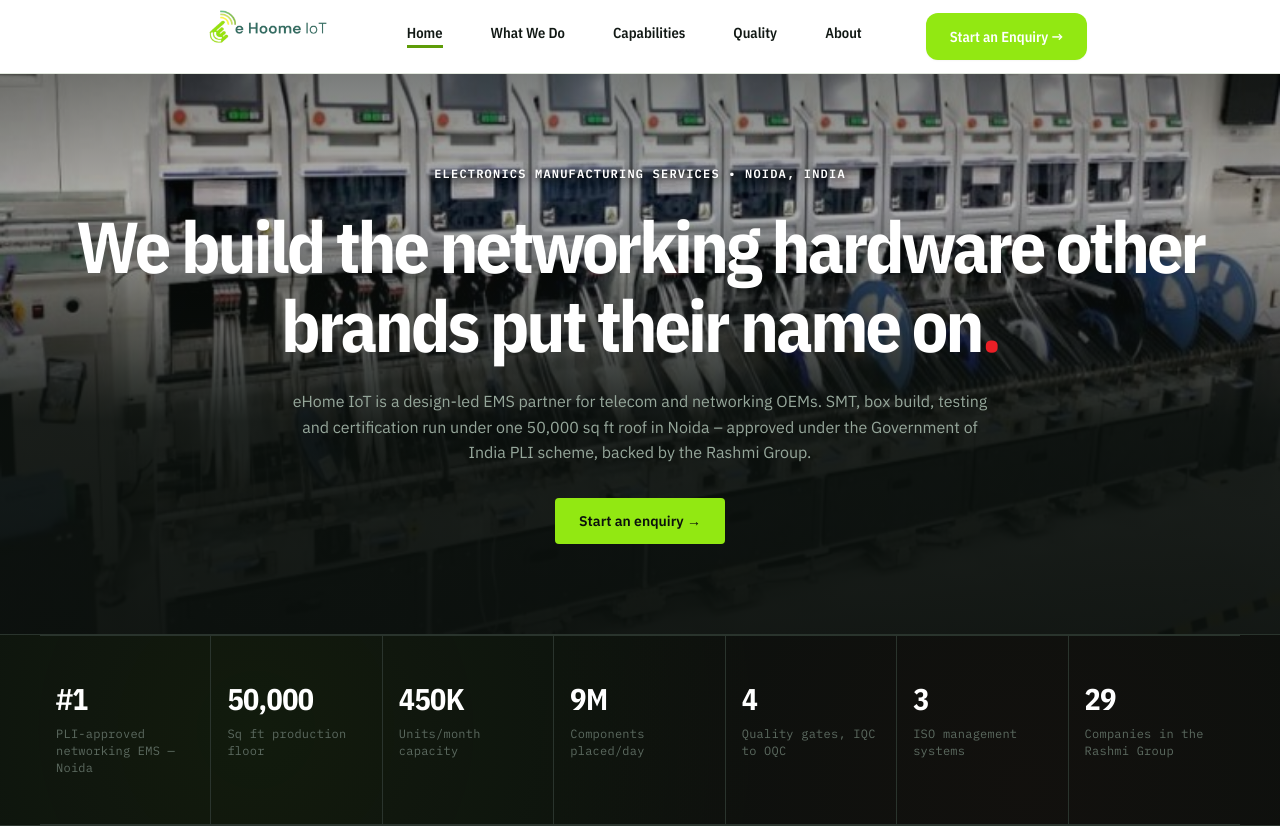
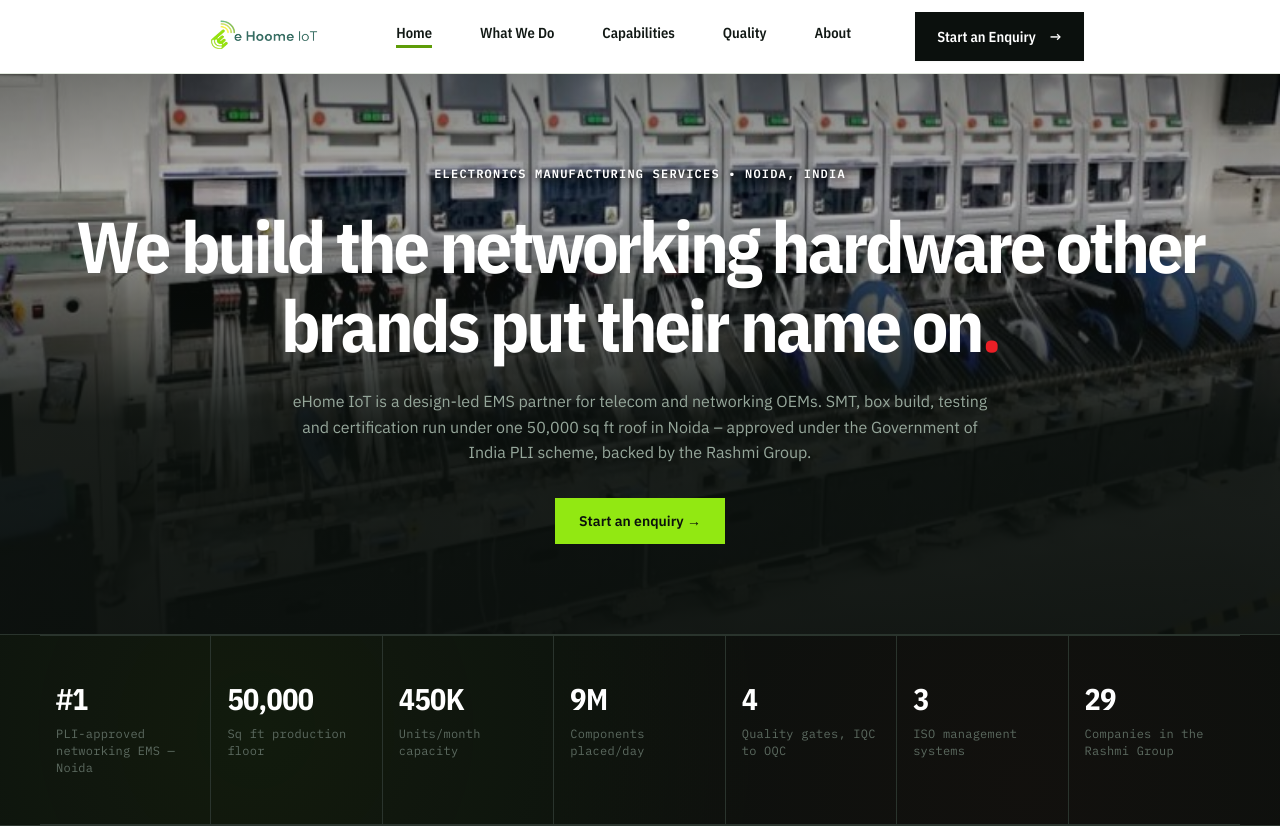
Before and after one commit to rashmigroupdeveloper/Ehoome-Website, a React (Vite) app: page / in a window 1280 px wide. Shown: the top 826 px of the page. Built offline with nearby package versions, Linux system fonts and the light colour scheme.

Commit message:
fixed logo in nav bar

```diff
--- a/src/components/Header.css
+++ b/src/components/Header.css
@@ -51,9 +51,9 @@
 
 .logo-mark {
   flex-shrink: 0;
-  height: 150px;
+  height: 44px;
   width: auto;
-  max-height: 150px;
+  max-height: 44px;
   object-fit: contain;
 }
 
@@ -130,10 +130,13 @@
 }
 
 .nav-cta-button {
-  background-color: var(--signal);
-  color: white;
-  padding: 12px 24px;
-  border-radius: var(--radius);
+  display: inline-flex;
+  align-items: center;
+  gap: 14px;
+  background-color: var(--ink);
+  color: var(--paper);
+  padding: 13px 22px;
+  border-radius: 0;
   font-family: var(--font-display);
   font-size: 14.5px;
   font-weight: 600;
@@ -143,8 +146,13 @@
   box-shadow: var(--shadow-sm);
 }
 
+.nav-cta-arrow {
+  transition: color var(--transition-base);
+}
+
 .nav-cta-button:hover {
-  background-color: var(--ink-2);
+  background-color: var(--signal);
+  color: var(--ink);
   transform: translateY(-3px);
   box-shadow: var(--shadow-lg);
 }
--- a/src/components/Header.jsx
+++ b/src/components/Header.jsx
@@ -86,7 +86,8 @@
             )}
 
             <Link to="/contact" className="nav-cta-button">
-              Start an Enquiry →
+              <span>Start an Enquiry</span>
+              <span className="nav-cta-arrow">→</span>
             </Link>
           </div>
         </div>
--- a/src/components/PageHero.css
+++ b/src/components/PageHero.css
@@ -75,7 +75,7 @@
   background: var(--signal);
   color: var(--ink);
   padding: 12px 24px;
-  border-radius: 4px;
+  border-radius: 0;
   font-size: 14px;
   font-weight: 600;
   text-decoration: none;
@@ -91,7 +91,7 @@
   border: 1px solid var(--signal);
   color: var(--signal);
   padding: 12px 24px;
-  border-radius: 4px;
+  border-radius: 0;
   font-size: 14px;
   font-weight: 600;
   text-decoration: none;
```
Also changed, not shown: public/Logo.png.
